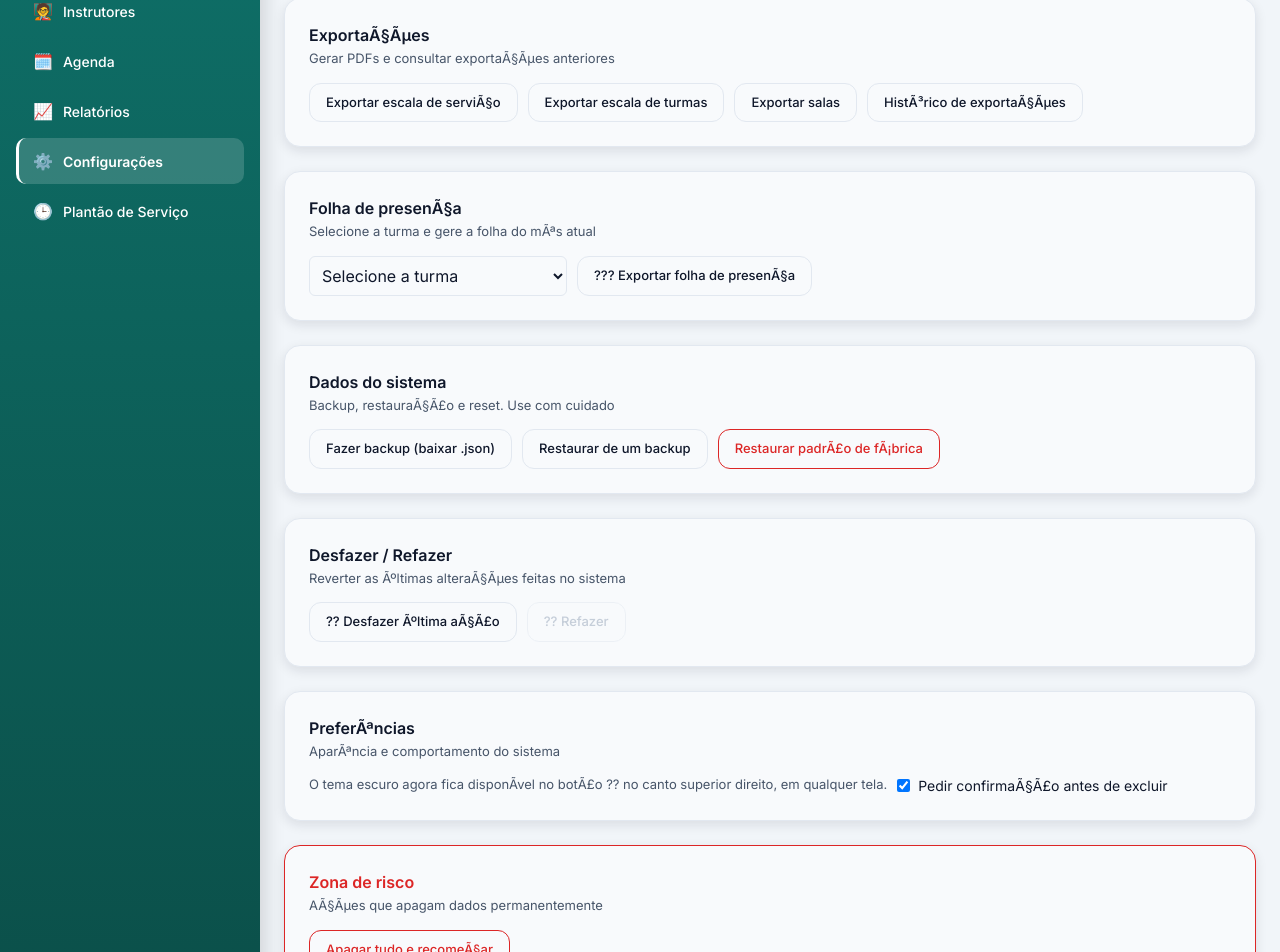
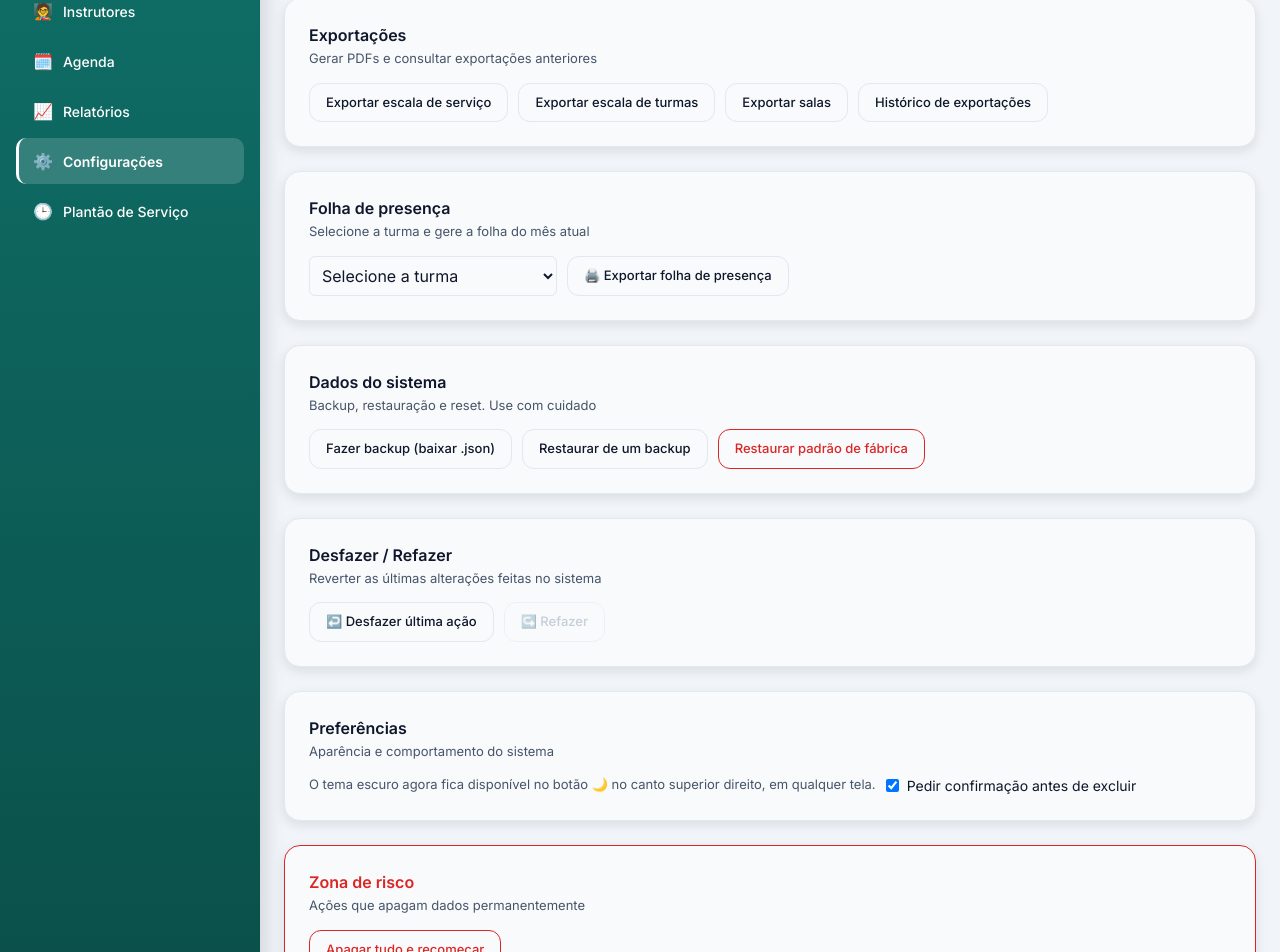
Before and after one commit to BrenoFranzin/apusm, a React (Vite) app: page /configuracoes in a window 1280 px wide. Shown: the part 354-1306 px from the top of the page. Built offline with nearby package versions, Linux system fonts and the light colour scheme.

Commit message:
auto-commit

```diff
--- a/src/modules/associados/components/AssociadoTable.tsx
+++ b/src/modules/associados/components/AssociadoTable.tsx
@@ -1,6 +1,6 @@
 // ======================================================
 // APUSM SaaS
-// MÃ³dulo: Associados
+// Módulo: Associados
 // Arquivo: AssociadoTable.tsx
 // ======================================================
 
@@ -37,7 +37,7 @@ export function AssociadoTable({
             <th style={{ padding: "12px 16px", fontSize: 13, color: "var(--text-secondary)", fontWeight: 500 }}>Nome</th>
             <th style={{ padding: "12px 16px", fontSize: 13, color: "var(--text-secondary)", fontWeight: 500 }}>Telefone</th>
             <th style={{ padding: "12px 16px", fontSize: 13, color: "var(--text-secondary)", fontWeight: 500 }}>Status</th>
-            <th style={{ padding: "12px 16px", fontSize: 13, color: "var(--text-secondary)", fontWeight: 500, textAlign: "right" }}>AÃ§Ãµes</th>
+            <th style={{ padding: "12px 16px", fontSize: 13, color: "var(--text-secondary)", fontWeight: 500, textAlign: "right" }}>Ações</th>
           </tr>
         </thead>
 
@@ -53,7 +53,7 @@ export function AssociadoTable({
                 </td>
 
                 <td style={{ padding: "12px 16px", color: "var(--text-secondary)" }}>
-                  ðŸ“ž {formatarTelefone(associado.telefone)}
+                  📞 {formatarTelefone(associado.telefone)}
                 </td>
 
                 <td style={{ padding: "12px 16px" }}>
@@ -95,7 +95,7 @@ export function AssociadoTable({
                       <button
                         onClick={() => {
                           const confirmar = window.confirm(
-                            `Excluir o associado "${associado.nome}"? Essa aÃ§Ã£o nÃ£o pode ser desfeita.`
+                            `Excluir o associado "${associado.nome}"? Essa ação não pode ser desfeita.`
                           );
                           if (confirmar) onExcluir(associado.id);
                         }}
--- a/src/modules/configuracoes/pages/ConfiguracoesPage.tsx
+++ b/src/modules/configuracoes/pages/ConfiguracoesPage.tsx
@@ -1,7 +1,7 @@
 // ======================================================
-// APUSM SaaS â€” MÃ³dulo ConfiguraÃ§Ãµes
+// APUSM SaaS — Módulo Configurações
 // Arquivo: ConfiguracoesPage.tsx
-// HistÃ³rico de exportaÃ§Ãµes agora Ã© um modal
+// Histórico de exportações agora é um modal
 // ======================================================
 
 import { useEffect, useRef, useState } from "react";
@@ -12,13 +12,11 @@ import SalasModal from "../../salas/components/SalasModal";
 import { useTurmas } from "@/modules/turmas/hooks/useTurmas";
 import { useModalidades } from "@/modules/modalidades/hooks/useModalidades";
 
-
-
 const LABEL_TIPO: Record<RegistroExportacao["tipo"], string> = {
-  servico: "Escala de ServiÃ§o",
+  servico: "Escala de Serviço",
   turmas: "Escala de Turmas",
   salas: "Escala de Salas",
-  presenca: "Folha de PresenÃ§a",
+  presenca: "Folha de Presença",
 };
 
 export default function ConfiguracoesPage() {
@@ -29,7 +27,6 @@ export default function ConfiguracoesPage() {
   const [, forcarAtualizacao] = useState(0);
   const [mostrarSalas, setMostrarSalas] = useState(false);
 
-
   const { turmas } = useTurmas();
   const { modalidades } = useModalidades();
   const [turmaSelecionadaId, setTurmaSelecionadaId] = useState("");
@@ -38,9 +35,8 @@ async function handleExportarPresenca() {
     if (!turmaSelecionadaId) { avisar("Selecione uma turma."); return; }
     const agora = new Date();
     await pdfService.exportarFolhaPresenca(turmaSelecionadaId, agora.getMonth(), agora.getFullYear());
-  avisar("Folha de presenÃ§a exportada.");
+    avisar("Folha de presença exportada.");
   }
-
 
   useEffect(() => {
     const atualizar = () => forcarAtualizacao((v) => v + 1);
@@ -73,10 +69,10 @@ async function handleExportarPresenca() {
     if (confirmar) {
       try {
         await backupService.restaurar(arquivo);
-        avisar("Dados restaurados. Recarregando a pÃ¡gina...");
+        avisar("Dados restaurados. Recarregando a página...");
         setTimeout(() => window.location.reload(), 1500);
       } catch {
-        avisar("Arquivo de backup invÃ¡lido.");
+        avisar("Arquivo de backup inválido.");
       }
     }
 
@@ -85,12 +81,12 @@ async function handleExportarPresenca() {
 
   function handleResetarFabrica() {
     const confirmar = window.confirm(
-      "Isso vai apagar todos os dados e voltar ao estado inicial do sistema. Essa aÃ§Ã£o nÃ£o pode ser desfeita. Deseja continuar?"
+      "Isso vai apagar todos os dados e voltar ao estado inicial do sistema. Essa ação não pode ser desfeita. Deseja continuar?"
     );
 
     if (confirmar) {
       backupService.resetarFabrica();
-      avisar("Sistema restaurado ao padrÃ£o de fÃ¡brica. Recarregando...");
+      avisar("Sistema restaurado ao padrão de fábrica. Recarregando...");
       setTimeout(() => window.location.reload(), 1500);
     }
   }
@@ -98,13 +94,13 @@ async function handleExportarPresenca() {
   function handleApagarTudo() {
     const FRASE = "APUSM ACADEMIA MODALIDADES";
 
-  if (!window.confirm("ATENÃ‡ÃƒO 1/3: isso vai apagar TODOS os associados, turmas, modalidades e instrutores. Deseja continuar?")) return;
-  if (!window.confirm("ATENÃ‡ÃƒO 2/3: essa aÃ§Ã£o NÃƒO PODE ser desfeita. Tem certeza absoluta?")) return;
-  if (!window.confirm("ATENÃ‡ÃƒO 3/3: Ãºltima chance. Confirmar a exclusÃ£o definitiva de todos os dados?")) return;
+    if (!window.confirm("ATENÇÃO 1/3: isso vai apagar TODOS os associados, turmas, modalidades e instrutores. Deseja continuar?")) return;
+    if (!window.confirm("ATENÇÃO 2/3: essa ação NÃO PODE ser desfeita. Tem certeza absoluta?")) return;
+    if (!window.confirm("ATENÇÃO 3/3: última chance. Confirmar a exclusão definitiva de todos os dados?")) return;
 
     const digitado = window.prompt(`Para confirmar, digite exatamente: ${FRASE}`);
     if (digitado?.trim() !== FRASE) {
-    avisar("ConfirmaÃ§Ã£o incorreta. Nenhum dado foi apagado.");
+      avisar("Confirmação incorreta. Nenhum dado foi apagado.");
       return;
     }
 
@@ -116,27 +112,27 @@ async function handleExportarPresenca() {
   function handleDesfazer() {
     const ok = historicoService.desfazer();
     if (ok) {
-      avisar("Ãšltima alteraÃ§Ã£o desfeita. Recarregando...");
+      avisar("Última alteração desfeita. Recarregando...");
       setTimeout(() => window.location.reload(), 1000);
     } else {
-      avisar("NÃ£o hÃ¡ nada para desfazer.");
+      avisar("Não há nada para desfazer.");
     }
   }
 
   function handleRefazer() {
     const ok = historicoService.refazer();
     if (ok) {
-      avisar("AlteraÃ§Ã£o refeita. Recarregando...");
+      avisar("Alteração refeita. Recarregando...");
       setTimeout(() => window.location.reload(), 1000);
     } else {
-      avisar("NÃ£o hÃ¡ nada para refazer.");
+      avisar("Não há nada para refazer.");
     }
   }
 
   async function handleExportarEscalaServico() {
     try {
       await pdfService.exportarEscalaServico();
-      avisar("Escala de serviÃ§o exportada.");
+      avisar("Escala de serviço exportada.");
     } catch {
       avisar("Erro ao gerar o PDF.");
     }
@@ -190,7 +186,7 @@ async function handleExportarPresenca() {
     <div style={{ display: "flex", flexDirection: "column", gap: 24 }}>
       <div>
         <h1 style={{ fontSize: 26, fontWeight: 700, margin: 0, color: "var(--text-primary)" }}>
-          ConfiguraÃ§Ãµes
+          Configurações
         </h1>
         <p style={{ color: "var(--text-secondary)", margin: "4px 0 0" }}>
           Ajustes administrativos do sistema APUSM
@@ -216,15 +212,14 @@ async function handleExportarPresenca() {
         <Btn onClick={() => setMostrarSalas(true)}>Gerenciar salas</Btn>
       </Section>
 
-      <Section title="ExportaÃ§Ãµes" desc="Gerar PDFs e consultar exportaÃ§Ãµes anteriores">
-        <Btn onClick={handleExportarEscalaServico}>Exportar escala de serviÃ§o</Btn>
+      <Section title="Exportações" desc="Gerar PDFs e consultar exportações anteriores">
+        <Btn onClick={handleExportarEscalaServico}>Exportar escala de serviço</Btn>
         <Btn onClick={handleExportarEscalaTurmas}>Exportar escala de turmas</Btn>
         <Btn onClick={handleExportarEscalaSalas}>Exportar salas</Btn>
-        <Btn onClick={handleAbrirHistorico}>HistÃ³rico de exportaÃ§Ãµes</Btn>
+        <Btn onClick={handleAbrirHistorico}>Histórico de exportações</Btn>
       </Section>
 
-
-      <Section title="Folha de presenÃ§a" desc="Selecione a turma e gere a folha do mÃªs atual">
+      <Section title="Folha de presença" desc="Selecione a turma e gere a folha do mês atual">
         <select
           value={turmaSelecionadaId}
           onChange={(e) => setTurmaSelecionadaId(e.target.value)}
@@ -235,18 +230,18 @@ async function handleExportarPresenca() {
             const mod = modalidades.find((m) => m.id === t.modalidadeId);
             return (
               <option key={t.id} value={t.id}>
-          {mod?.nome ?? "-"} â€” {t.dia} {t.horario}
+                {mod?.nome ?? "-"} — {t.dia} {t.horario}
               </option>
             );
           })}
         </select>
-  <Btn onClick={handleExportarPresenca}>??? Exportar folha de presenÃ§a</Btn>
+        <Btn onClick={handleExportarPresenca}>🖨️ Exportar folha de presença</Btn>
       </Section>
 
-      <Section title="Dados do sistema" desc="Backup, restauraÃ§Ã£o e reset. Use com cuidado">
+      <Section title="Dados do sistema" desc="Backup, restauração e reset. Use com cuidado">
         <Btn onClick={handleBackup}>Fazer backup (baixar .json)</Btn>
         <Btn onClick={handleClickRestaurar}>Restaurar de um backup</Btn>
-        <Btn danger onClick={handleResetarFabrica}>Restaurar padrÃ£o de fÃ¡brica</Btn>
+        <Btn danger onClick={handleResetarFabrica}>Restaurar padrão de fábrica</Btn>
         <input
           ref={inputRestaurarRef}
           type="file"
@@ -256,26 +251,26 @@ async function handleExportarPresenca() {
         />
       </Section>
 
-      <Section title="Desfazer / Refazer" desc="Reverter as Ãºltimas alteraÃ§Ãµes feitas no sistema">
+      <Section title="Desfazer / Refazer" desc="Reverter as últimas alterações feitas no sistema">
         <Btn onClick={handleDesfazer} disabled={!historicoService.podeDesfazer()}>
-          ?? Desfazer Ãºltima aÃ§Ã£o
+          ↩️ Desfazer última ação
         </Btn>
         <Btn onClick={handleRefazer} disabled={!historicoService.podeRefazer()}>
-          ?? Refazer
+          ↪️ Refazer
         </Btn>
       </Section>
 
-      <Section title="PreferÃªncias" desc="AparÃªncia e comportamento do sistema">
+      <Section title="Preferências" desc="Aparência e comportamento do sistema">
         <p style={{ fontSize: 13, color: "var(--text-secondary)" }}>
-          O tema escuro agora fica disponÃ­vel no botÃ£o ?? no canto superior direito, em qualquer tela.
+          O tema escuro agora fica disponível no botão 🌙 no canto superior direito, em qualquer tela.
         </p>
         <label style={{ display: "flex", alignItems: "center", gap: 8, fontSize: 14, color: "var(--text-primary)" }}>
-          <input type="checkbox" defaultChecked /> Pedir confirmaÃ§Ã£o antes de excluir
+          <input type="checkbox" defaultChecked /> Pedir confirmação antes de excluir
         </label>
       </Section>
 
-      <Section title="Zona de risco" desc="AÃ§Ãµes que apagam dados permanentemente" perigo>
-        <Btn danger onClick={handleApagarTudo}>Apagar tudo e recomeÃ§ar</Btn>
+      <Section title="Zona de risco" desc="Ações que apagam dados permanentemente" perigo>
+        <Btn danger onClick={handleApagarTudo}>Apagar tudo e recomeçar</Btn>
       </Section>
 
       {mostrarHistorico && (
@@ -294,7 +289,7 @@ async function handleExportarPresenca() {
 }
 
 // ==========================
-// MODAL DE HISTÃ“RICO
+// MODAL DE HISTÓRICO
 // ==========================
 
 function ModalHistorico({
@@ -337,19 +332,19 @@ function ModalHistorico({
       >
         <div style={{ display: "flex", justifyContent: "space-between", alignItems: "center", marginBottom: 16 }}>
           <h2 style={{ fontWeight: 600, fontSize: 17, margin: 0, color: "var(--text-primary)" }}>
-            HistÃ³rico de exportaÃ§Ãµes
+            Histórico de exportações
           </h2>
           <button
             onClick={onFechar}
             style={{ fontSize: 20, lineHeight: 1, color: "var(--text-muted)", background: "none", border: "none" }}
           >
-            Ã—
+            ×
           </button>
         </div>
 
         {historico.length === 0 ? (
           <p style={{ color: "var(--text-muted)", fontSize: 14 }}>
-            Nenhuma exportaÃ§Ã£o registrada ainda.
+            Nenhuma exportação registrada ainda.
           </p>
         ) : (
           <div style={{ display: "flex", flexDirection: "column", gap: 10 }}>
@@ -404,7 +399,7 @@ function ModalHistorico({
 }
 
 // ==========================
-// SEÃ‡ÃƒO PADRÃƒO
+// SEÇÃO PADRÃO
 // ==========================
 
 function Section({
```
Lines whose indentation alone changed are shown as unchanged.
